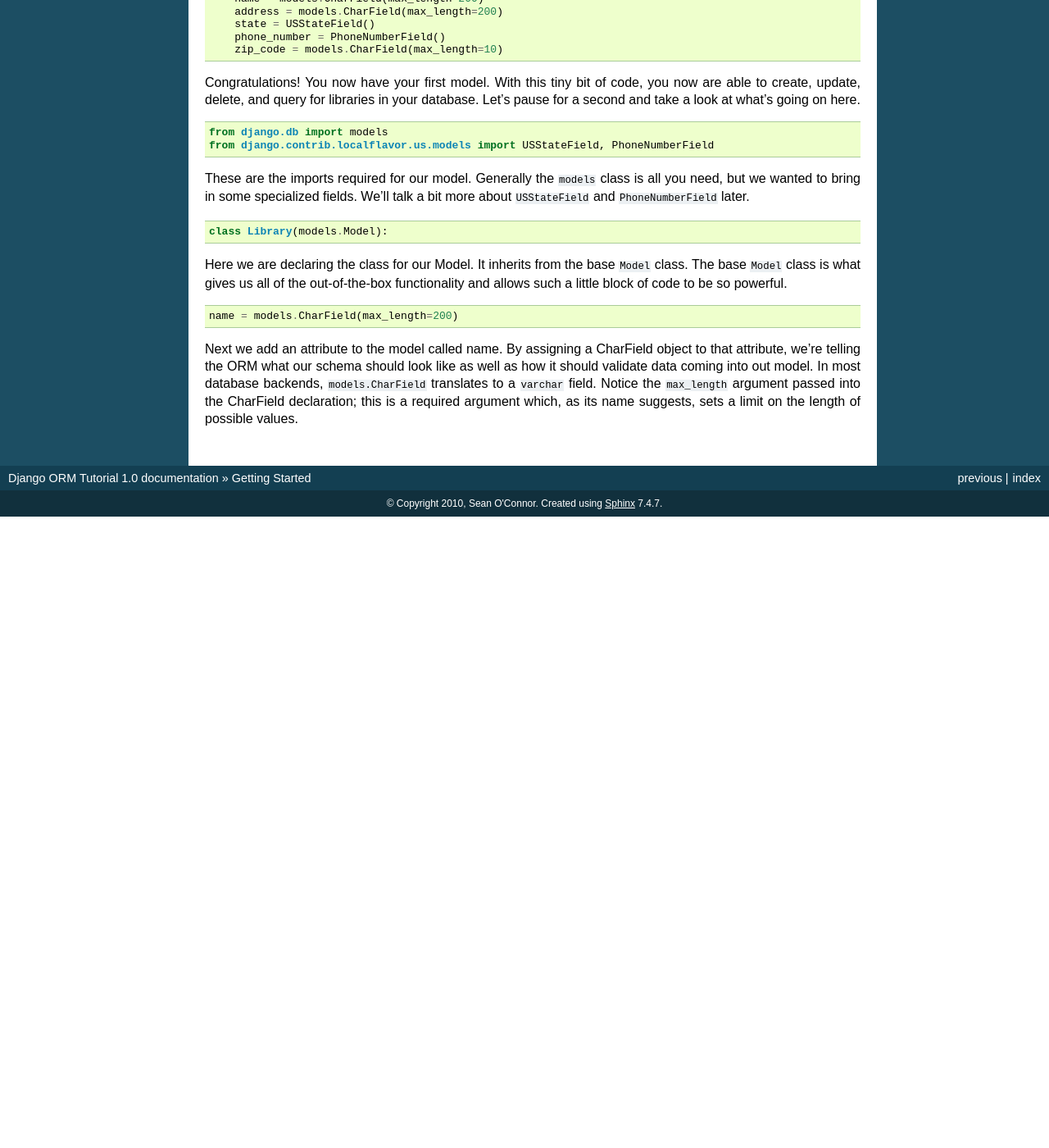
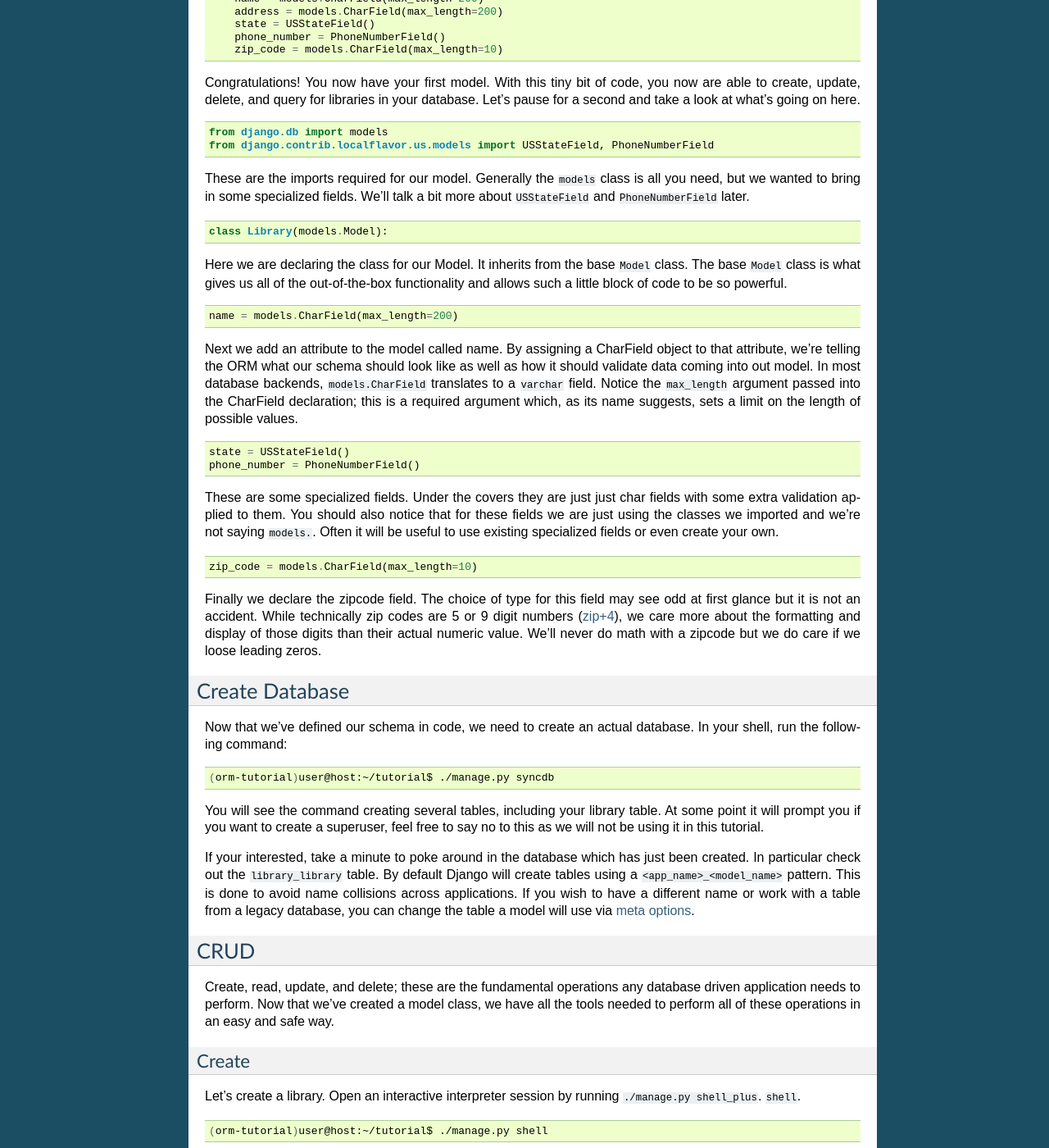
Before and after one commit to SeanOC/django-orm-tutorial, a Sphinx documentation site: the page built from docs/intro.rst, in a window 1280 px wide and 1400 px high, scrolled down 657 px. Shown: the whole window at 82% size. Built offline with Sphinx 7.4.7, drawn with Linux system fonts in a browser that asks for light colours; before the commit the page ends 1287 px from its top, so only the background shows below that; some of the changed text lies outside the part shown.

Commit message:
Added getting started info for creating instances with the ORM.

```diff
--- a/docs/intro.rst
+++ b/docs/intro.rst
@@ -15,7 +15,7 @@
    (orm-tutorial)user@host:~$ cd tutorial
    (orm-tutorial)user@host:~/tutorial$ ./manage.py startapp library
 
-Now that your project and application has been stubbed out, open ``settings.py`` and enter your database `settings <http://docs.djangoproject.com/en/dev/ref/settings/#database-engine>`_.  Feel free to use sqlite or the database of your choice for this tutorial.  While your settings file is open you will also want to add ``'django_extensions',`` to you list of installed apps.  While django-extensions isn't strictly required, it does offer a number of tools which will be helpful throughout the tutorial.
+Now that your project and application has been stubbed out, open ``settings.py`` and enter your database `settings <http://docs.djangoproject.com/en/dev/ref/settings/#database-engine>`_.  Feel free to use sqlite or the database of your choice for this tutorial.  While your settings file is open you will also want to add ``'django_extensions',`` and ``'library',`` to you list of installed apps.  Django-extensions isn't strictly required, it does offer a number of tools which will be helpful throughout the tutorial.
 
 Models
 ======
@@ -54,3 +54,69 @@
    name = models.CharField(max_length=200)
 
 Next we add an attribute to the model called name.  By assigning a CharField object to that attribute, we're telling the ORM what our schema should look like as well as how it should validate data coming into out model.  In most database backends, ``models.CharField`` translates to a ``varchar`` field.  Notice the ``max_length`` argument passed into the CharField declaration; this is a required argument which, as its name suggests, sets a limit on the length of possible values.
+
+.. code-block:: python
+
+   state = USStateField()
+   phone_number = PhoneNumberField()
+
+These are some specialized fields.  Under the covers they are just just char fields with some extra validation applied to them.  You should also notice that for these fields we are just using the classes we imported and we're not saying ``models.``.  Often it will be useful to use existing specialized fields or even create your own.
+
+.. code-block:: python
+
+   zip_code = models.CharField(max_length=10)
+
+Finally we declare the zipcode field.  The choice of type for this field may see odd at first glance but it is not an accident.  While technically zip codes are 5 or 9 digit numbers (`zip+4 <http://en.wikipedia.org/wiki/ZIP_code#ZIP_.2B_4>`_), we care more about the formatting and display of those digits than their actual numeric value.  We'll never do math with a zipcode but we do care if we loose leading zeros.
+
+Create Database
+===============
+
+Now that we've defined our schema in code, we need to create an actual database.  In your shell, run the following command:
+
+.. code-block:: bash
+
+   (orm-tutorial)user@host:~/tutorial$ ./manage.py syncdb
+
+You will see the command creating several tables, including your library table.  At some point it will prompt you if you want to create a superuser, feel free to say no to this as we will not be using it in this tutorial.
+
+If your interested, take a minute to poke around in the database which has just been created.  In particular check out the ``library_library`` table.  By default Django will create tables using a ``<app_name>_<model_name>`` pattern.  This is done to avoid name collisions across applications.  If you wish to have a different name or work with a table from a legacy database, you can change the table a model will use via `meta options <http://docs.djangoproject.com/en/dev/ref/models/options/#ref-models-options>`_.
+
+CRUD
+====
+
+Create, read, update, and delete; these are the fundamental operations any database driven application needs to perform.  Now that we've created a model class, we have all the tools needed to perform all of these operations in an easy and safe way.
+
+Create
+------
+
+Let's create a library.  Open an interactive interpreter session by running ``./manage.py shell_plus``.  ``shell``.
+
+.. code-block:: bash
+
+   (orm-tutorial)user@host:~/tutorial$ ./manage.py shell
+
+You will get a prompt like this
+
+.. code-block:: python
+
+   Python 2.6.4 (r264:75706, Dec 21 2009, 20:20:53)
+   [GCC 4.0.1 (Apple Inc. build 5493)] on darwin
+   Type "help", "copyright", "credits" or "license" for more information.
+   (InteractiveConsole)
+   >>>
+
+You now have an interactive interpreter session.  This is a very powerful tool which languages like Python offer.  The interactive interpreter lets you very easily experiment with your code and get immediate feedback.  Now let's get back to creating that library
+
+.. code-block:: python
+
+   >>> from library.models import Library
+   >>> lib = Library(name="New York Public Library", address='455 5th Ave', state='NY', zip_code='10016', phone_number='212-222-6559')
+   >>> lib.save()
+
+We imported the ``Library`` model class, created an instance with some initial values and then saved that to the database.  Alternatively we can combine the last two steps by using the ``create`` method.
+
+.. code-block:: python
+
+   >>> lib2 = Library.objects.create(name='Seaford Public Library', address='2234 Jackson Ave', state='NY', zip_code='11783', phone_number='516-221-1334')
+
+If you now go look at your database, you'll find two rows have been added with the information above.
```
